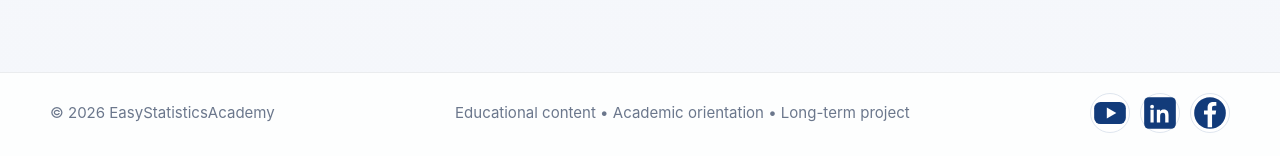
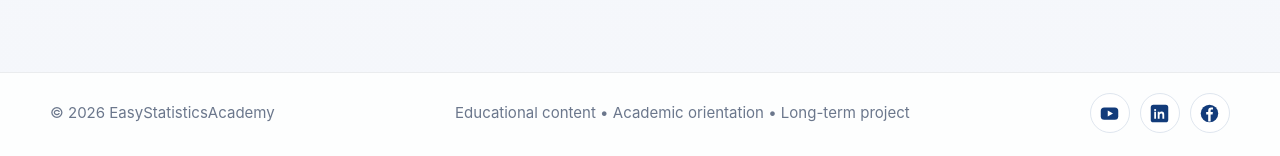
Before and after one commit to ammar-homaida-statistics/easystatisticsacademy, a Jekyll site: the page built from index.html, in a window 1280 px wide and 1400 px high, scrolled down 1552 px. Shown: the part 1241-1397 px from the top of the window. Built offline with Jekyll 4.4.1, drawn with Linux system fonts in a browser that asks for light colours.

Commit message:
Add keyboard skip-link styling and self-contained social icon sizing

```diff
--- a/css/style.css
+++ b/css/style.css
@@ -128,6 +128,35 @@
   white-space: nowrap;
   border: 0;
 }
+
+/* Keyboard-first shortcut to the main content on every page. */
+.skip-link{
+  position: fixed;
+  z-index: 2100;
+  top: 10px;
+  left: 10px;
+  width: 1px;
+  height: 1px;
+  padding: 0;
+  overflow: hidden;
+  clip-path: inset(50%);
+  white-space: nowrap;
+}
+.skip-link:focus-visible{
+  width: auto;
+  height: auto;
+  padding: 12px 18px;
+  clip-path: none;
+  overflow: visible;
+  border: 2px solid #fff;
+  border-radius: 10px;
+  background: #0b2d5f;
+  color: #fff;
+  font-weight: 800;
+  box-shadow: 0 0 0 3px #0b8f89;
+  text-decoration: none;
+}
+#main-content:focus{ outline: none; }
 
 /* =========================================================
    LAYOUT
@@ -1068,6 +1097,16 @@
   transition: transform 0.16s ease, background 0.16s ease, border-color 0.16s ease;
 }
 
+.footer-social svg{
+  display: block;
+  width: 21px;
+  height: 21px;
+}
+.footer-social a:focus-visible{
+  outline: 3px solid #0b8f89;
+  outline-offset: 3px;
+}
+
 .footer-social a:hover{
   background: var(--brand-light);
   border-color: rgba(18,59,122,0.16);
```
